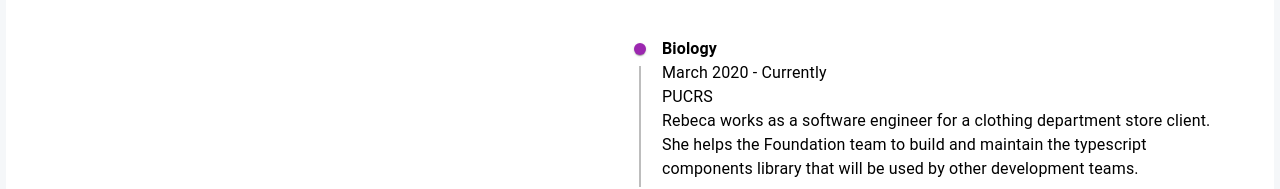
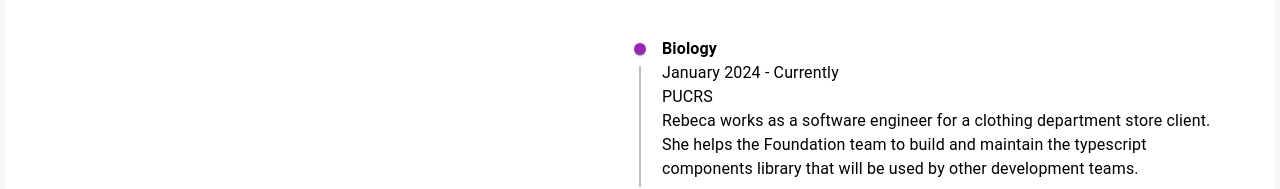
Before and after one commit to rgasso-codes/portfolio, a React (Create React App) app: page /about in a window 1280 px wide. Shown: the part 913-1102 px from the top of the page. Built offline with nearby package versions, Linux system fonts and the light colour scheme; the HTML template or start-up script is replaced by a standard one.

Commit message:
fix: typo

```diff
--- a/src/pages/About.jsx
+++ b/src/pages/About.jsx
@@ -31,7 +31,7 @@ const Experiences = [
 const Education = [
   {
     colegeName: "Biology",
-    date: "March 2020 - Currently",
+    date: "January 2024 - Currently",
     title: "PUCRS",
     description: "Rebeca works as a software engineer for a clothing department store client. She helps the Foundation team to build and maintain the typescript components library that will be used by other development teams.",
   },
```
